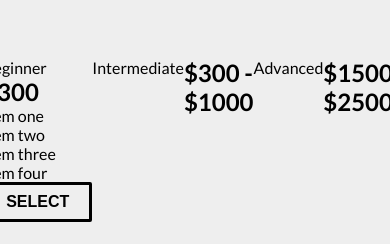
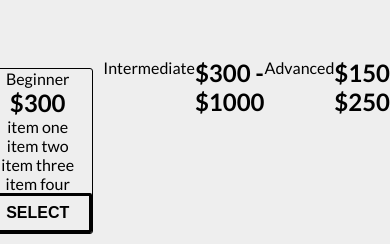
Before and after one commit to MMcClure11/product-landing-page, a plain HTML site: page index.html in a window 390 px wide. Shown: the part 742-986 px from the top of the page. Before the commit the page ends 964 px from the top, so only its background shows below. Drawn offline with Linux system fonts and the light colour scheme.

Commit message:
Add product styling

```diff
--- a/styles.css
+++ b/styles.css
@@ -189,3 +189,23 @@ form {
   flex-direction: row;
   justify-content: center;
 }
+
+@media (max-width: 800px) {
+  .product {
+      max-width: 300px;
+      width: 100%;
+      margin: 0 auto;
+      margin-bottom: 10px;
+  }
+}
+
+.product {
+  display: flex;
+  flex-direction: column;
+  align-items: center;
+  text-align: center;
+  width: calc(100% / 3);
+  margin: 10px;
+  border: 1px solid #000;
+  border-radius: 3px;
+}
```
